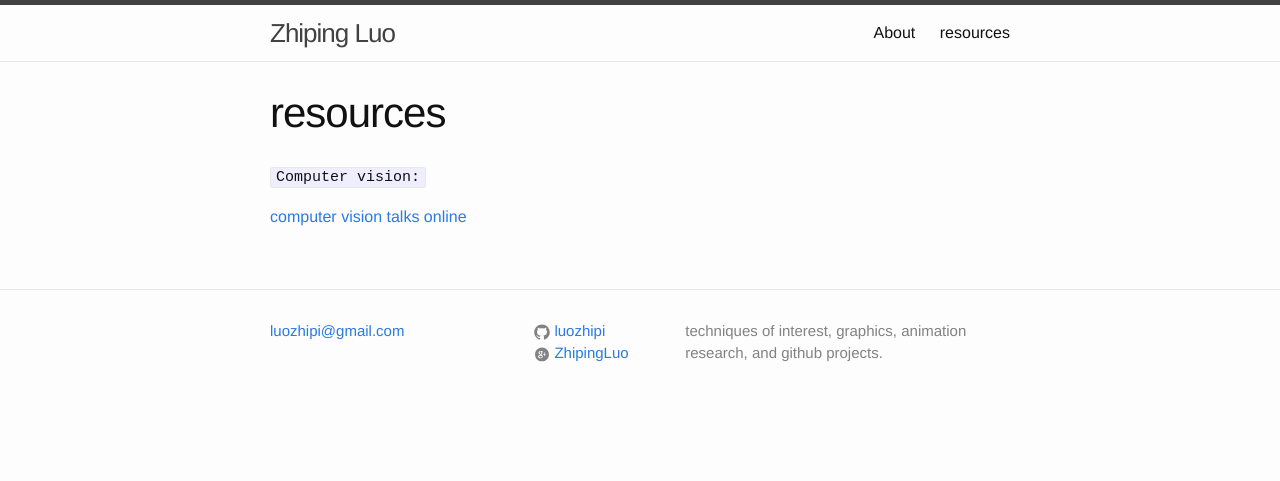
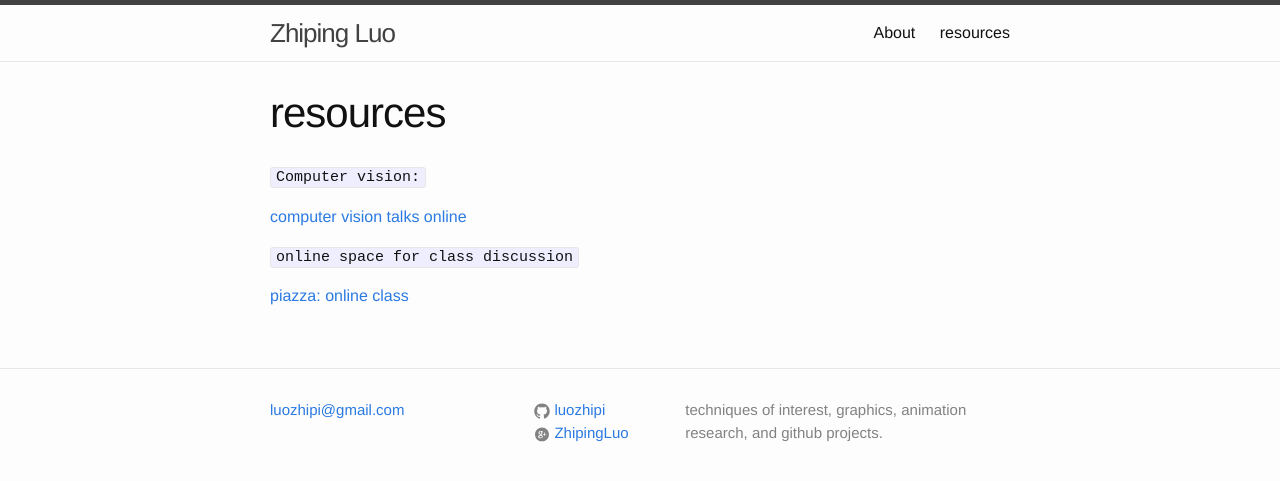
Before and after one commit to luozhipi/luozhipi.github.io, a Jekyll site: the page built from resources.md, in a window 1280 px wide. Shown: the top 481 px of the page. Built offline with Jekyll 4.4.1, drawn with Linux system fonts in a browser that asks for light colours.

Commit message:
Update resources.md
add piazza link

```diff
--- a/resources.md
+++ b/resources.md
@@ -8,4 +8,9 @@ permalink: /res/
 
 [computer vision talks online]
 
+`online space for class discussion`
+
+[piazza: online class]
+
 [computer vision talks online]: http://www.computervisiontalks.com/
+[piazza: online class]: https://piazza.com/
```
